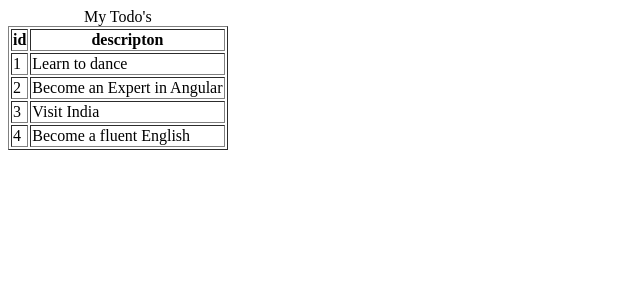
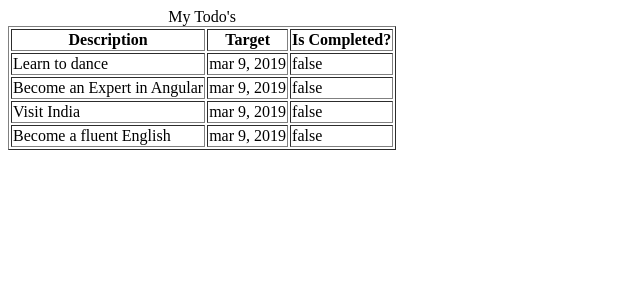
Before and after one commit to mvgmenezes/angular-todo, an Angular app: page /todos in a window 1280 px wide. Shown: the top 300 px of the page, without its empty margins (0-640 px from the left). Built offline with nearby package versions, Linux system fonts and the light colour scheme.

Commit message:
Criando uma classe interna e usando no ngFor para apresentação, e formatando a data com pipe

```diff
--- a/src/app/list-todos/list-todos.component.html
+++ b/src/app/list-todos/list-todos.component.html
@@ -5,15 +5,17 @@
 
   <thead>
     <tr>
-      <th>id</th>
-      <th>descripton</th>
+      <th>Description</th>
+      <th>Target</th>
+      <th>Is Completed?</th>
     </tr>
   </thead>
   <tbody>
       <!-- for (Todo todo: todos) {-->
       <tr *ngFor="let todo of todos">
-          <td>{{todo.id}}</td>
           <td>{{todo.description}}</td>
-        </tr>
+          <td>{{todo.targetDate | date | uppercase | lowercase}}</td>
+          <td>{{todo.done}}</td>
+      </tr>
   </tbody>
 </table>
--- a/src/app/list-todos/list-todos.component.ts
+++ b/src/app/list-todos/list-todos.component.ts
@@ -1,4 +1,16 @@
 import { Component, OnInit } from '@angular/core';
+
+export class Todo{
+
+  constructor(
+    public id: number,
+    public description: string,
+    public done: boolean,
+    public targetDate: Date
+  ){
+
+  }
+}
 
 @Component({
   selector: 'app-list-todos',
@@ -8,16 +20,17 @@
 export class ListTodosComponent implements OnInit {
 
   todos = [
-    { id : 1, description: 'Learn to dance'},
-    { id : 2, description: 'Become an Expert in Angular'},
-    { id : 3, description: 'Visit India'},
-    { id : 4, description: 'Become a fluent English'}
+    new Todo(1,'Learn to dance', false, new Date()),
+    new Todo(2,'Become an Expert in Angular', false, new Date()),
+    new Todo(3,'Visit India', false, new Date()),
+    new Todo(4,'Become a fluent English', false, new Date())
   ]
 
-  /* todo = {
-    id : 1,
-    description: 'Learn to dance'
-  } */
+  /* todos = [
+      { id : 1, description: 'Learn to dance'},
+      { id : 2, description: 'Become an Expert in Angular'},
+      { id : 3, description: 'Visit India'}
+   ] */
   constructor() { }
 
   ngOnInit() {
```
